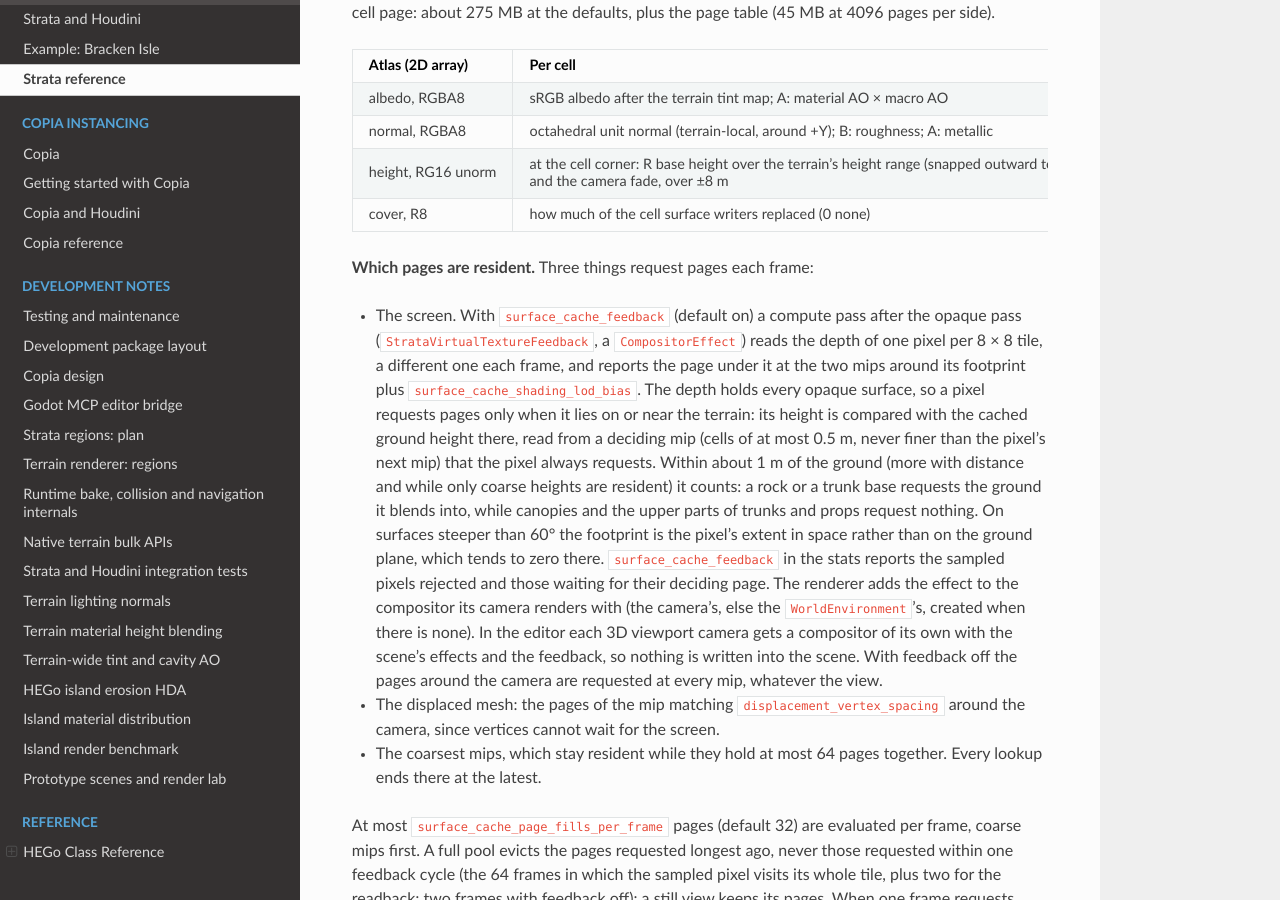
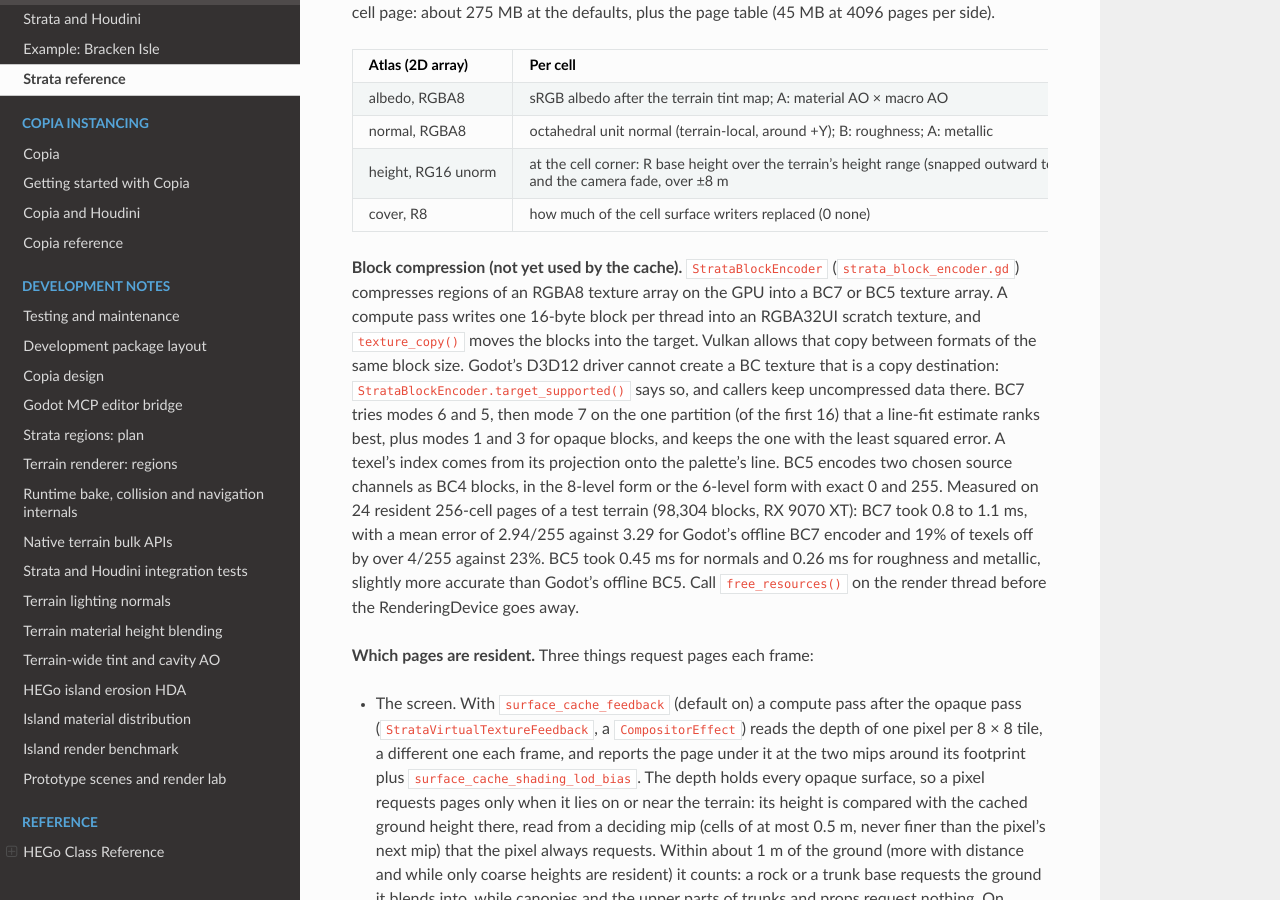
Before and after one commit to peterprickarz/hego, a Sphinx documentation site: the page built from docs/strata/reference.md, in a window 1280 px wide and 900 px high, scrolled down 7415 px. Built offline with Sphinx 7.4.7 and the Read the Docs theme 3.1.0, drawn with Linux system fonts in a browser that asks for light colours.

Commit message:
Strata: GPU BC7 and BC5 block encoder
StrataBlockEncoder compresses regions of an RGBA8 texture array into a
BC7 or BC5 texture array on the GPU. A compute pass writes one block per
thread into an RGBA32UI scratch texture and texture_copy() moves the
blocks into the target. Godot's D3D12 driver cannot create a BC texture
that is a copy destination; target_supported() reports that so callers
can keep uncompressed data. The surface cache does not use it yet.

BC7 tries modes 6 and 5, mode 7 on the best-ranked of the first 16
partitions, and modes 1 and 3 for opaque blocks. BC5 encodes two chosen
source channels as BC4 blocks in either form.

Co-Authored-By: Claude Opus 5.5 <noreply@anthropic.com>

```diff
--- a/docs/strata/reference.md
+++ b/docs/strata/reference.md
@@ -272,6 +272,22 @@ about 275 MB at the defaults, plus the page table (45 MB at 4096 pages per side)
 | height, RG16 unorm | at the cell corner: R base height over the terrain's height range (snapped outward to 32 m, so about 1 cm per step over 600 m; 0 in holes), G the raw material relief before `displacement_strength` and the camera fade, over ±8 m |
 | cover, R8 | how much of the cell surface writers replaced (0 none) |
 
+**Block compression (not yet used by the cache).** `StrataBlockEncoder`
+(`strata_block_encoder.gd`) compresses regions of an RGBA8 texture array on the GPU into a
+BC7 or BC5 texture array. A compute pass writes one 16-byte block per thread into an RGBA32UI
+scratch texture, and `texture_copy()` moves the blocks into the target. Vulkan allows that copy
+between formats of the same block size. Godot's D3D12 driver cannot create a BC texture that is
+a copy destination: `StrataBlockEncoder.target_supported()` says so, and callers keep
+uncompressed data there. BC7 tries modes 6 and 5, then mode 7 on the one partition (of the
+first 16) that a line-fit estimate ranks best, plus modes 1 and 3 for opaque blocks, and keeps
+the one with the least squared error. A texel's index comes from its projection onto the
+palette's line. BC5 encodes two chosen source channels as BC4 blocks, in the 8-level form or
+the 6-level form with exact 0 and 255. Measured on 24 resident 256-cell pages of a test terrain
+(98,304 blocks, RX 9070 XT): BC7 took 0.8 to 1.1 ms, with a mean error of 2.94/255 against 3.29
+for Godot's offline BC7 encoder and 19% of texels off by over 4/255 against 23%. BC5 took
+0.45 ms for normals and 0.26 ms for roughness and metallic, slightly more accurate than Godot's
+offline BC5. Call `free_resources()` on the render thread before the RenderingDevice goes away.
+
 **Which pages are resident.** Three things request pages each frame:
 
 - The screen. With `surface_cache_feedback` (default on) a compute pass after the opaque pass
```
Also changed, not shown: 2 other files.
